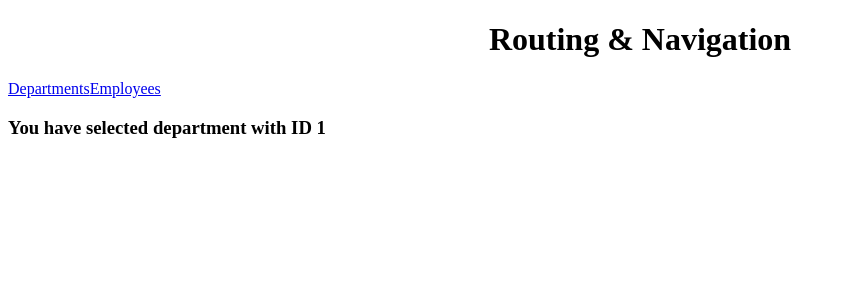
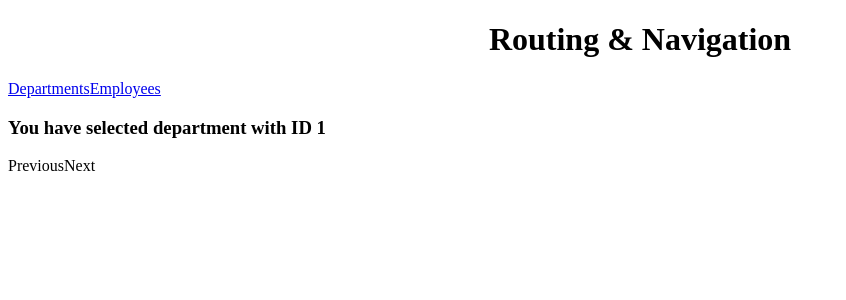
Before and after one commit to AmruthPillai/Angular5-Playground, an Angular app in the folder routing/: page /departments/1 in a window 1280 px wide. Shown: the top 300 px of the page, without its empty margins (0-846 px from the left). Built offline with nearby package versions, Linux system fonts and the light colour scheme.

Commit message:
paramMap Observable

```diff
--- a/routing/src/app/department-detail/department-detail.component.html
+++ b/routing/src/app/department-detail/department-detail.component.html
@@ -1 +1,4 @@
 <h3>You have selected department with ID {{ departmentID }}</h3>
+
+<a (click)="goPrevious()">Previous</a>
+<a (click)="goNext()">Next</a>
--- a/routing/src/app/department-detail/department-detail.component.ts
+++ b/routing/src/app/department-detail/department-detail.component.ts
@@ -1,5 +1,5 @@
 import { Component, OnInit } from '@angular/core';
-import { ActivatedRoute } from '@angular/router';
+import { ActivatedRoute, Router, ParamMap } from '@angular/router';
 
 @Component({
   selector: 'app-department-detail',
@@ -10,11 +10,26 @@
 
   public departmentID;
 
-  constructor(private route: ActivatedRoute) { }
+  constructor(private route: ActivatedRoute, private router: Router) { }
 
   ngOnInit() {
-    const id = parseInt(this.route.snapshot.paramMap.get('id'), 0);
-    this.departmentID = id;
+    // const id = parseInt(this.route.snapshot.paramMap.get('id'), 0);
+    // this.departmentID = id;
+
+    this.route.paramMap.subscribe((params: ParamMap) => {
+      const id = parseInt(params.get('id'), 0);
+      this.departmentID = id;
+    });
+  }
+
+  goPrevious() {
+    const previousID = this.departmentID - 1;
+    this.router.navigate(['/departments', previousID]);
+  }
+
+  goNext() {
+    const nextID = this.departmentID + 1;
+    this.router.navigate(['/departments', nextID]);
   }
 
 }
```
